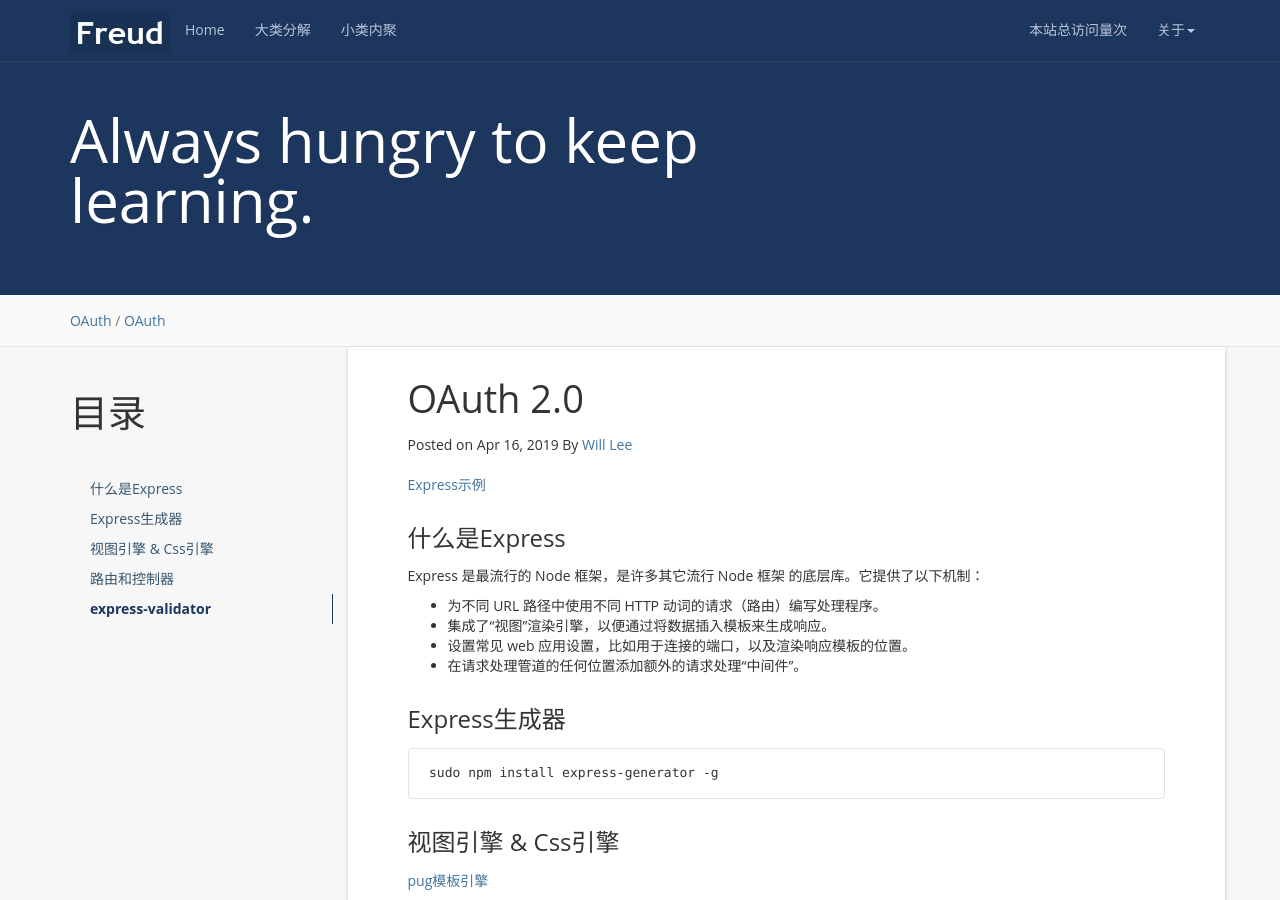
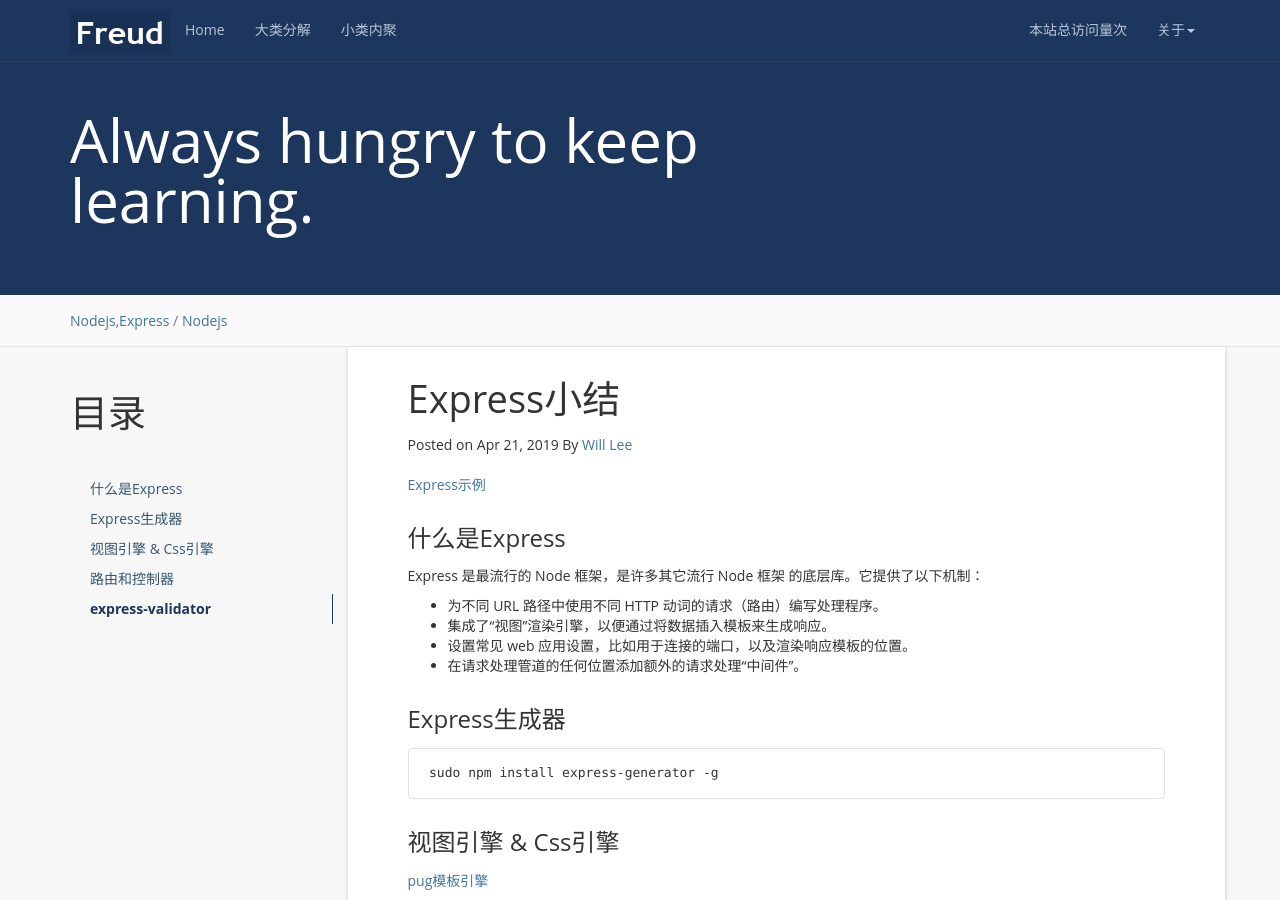
Before and after one commit to rocmac/rocmac.github.io, a Jekyll site: the page built from _posts/2019-04-22-Express.markdown, in a window 1280 px wide and 900 px high. Built offline with Jekyll 4.4.1, drawn with Linux system fonts in a browser that asks for light colours; nearby versions of some CDN libraries; a script that is not in the unit is left out; comment, search, counter and statistics services are not loaded.

Commit message:
title change

```diff
--- a/_posts/2019-04-22-Express.markdown
+++ b/_posts/2019-04-22-Express.markdown
@@ -1,9 +1,9 @@
 ---
 layout: post
-title:  OAuth 2.0
-date:   2019-04-17 00:00:00 +0300
-categories: OAuth
-tag: [OAuth] # add tag
+title:  Express小结
+date:   2019-04-22 00:00:00 +0300
+categories: Nodejs, Express
+tag: [Nodejs] # add tag
 ---
 
 * content
```
Also changed, not shown: _posts/2019-04-17-OAuth2.0.markdown (+4 -4 lines).
